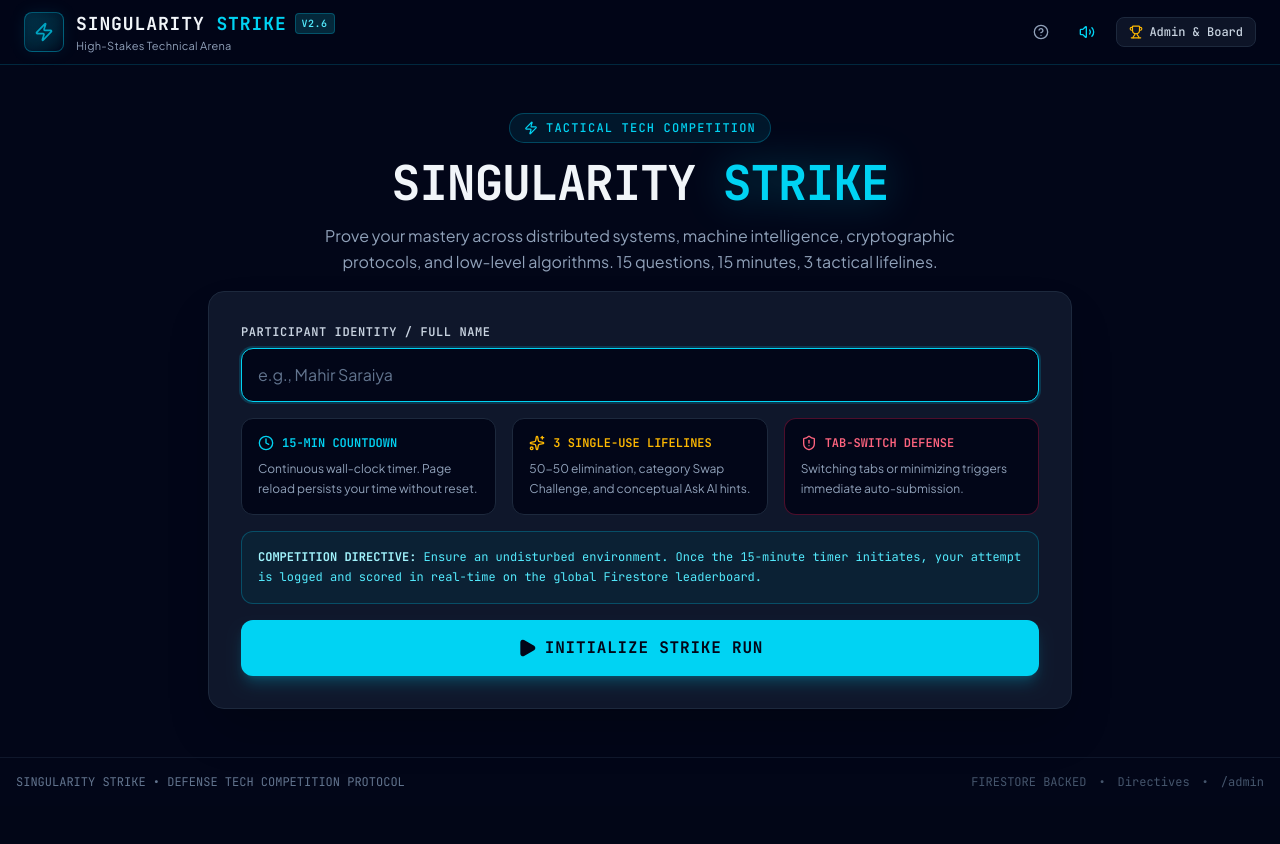
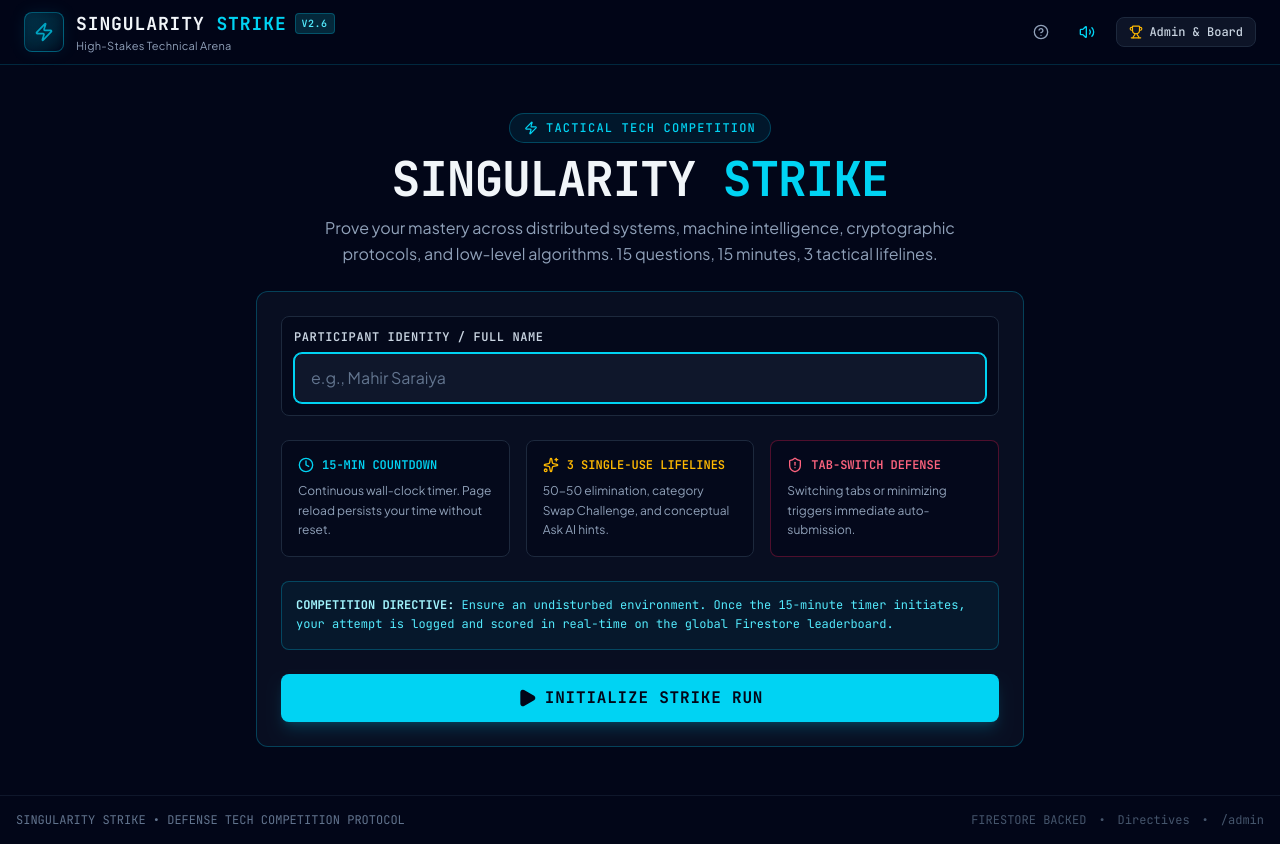
Before and after one commit to Mahir-the-chad/SPECTRUM-Singularity-strike, a React (Vite) app: page / in a window 1280 px wide. Before the commit the page ends 806 px from the top, so only its background shows below. Built offline with nearby package versions, Linux system fonts and the light colour scheme.

Commit message:
style: optimize layout and remove text glow
Adjusted container spacing and removed the text shadow from the hero title to improve layout stability and visual consistency.

```diff
--- a/src/components/ParticipantEntry.tsx
+++ b/src/components/ParticipantEntry.tsx
@@ -35,19 +35,19 @@ export const ParticipantEntry: React.FC<ParticipantEntryProps> = ({
   const secondsRemaining = savedRemainingSeconds % 60;
 
   return (
-    <div className="w-full max-w-4xl mx-auto px-4 py-8 sm:py-12 flex flex-col gap-4">
+    <div className="w-full max-w-4xl mx-auto px-4 py-8 sm:py-12 flex flex-col gap-6 h-auto overflow-visible">
       {/* Hero Header */}
-      <div className="text-center flex flex-col items-center gap-4">
-        <div className="inline-flex items-center gap-2 px-3.5 py-1.5 rounded-full bg-cyan-500/10 border border-cyan-500/30 text-cyan-400 text-xs font-mono font-medium uppercase tracking-widest">
+      <div className="text-center flex flex-col items-center gap-3 h-auto overflow-visible">
+        <div className="inline-flex items-center gap-2 px-3.5 py-1.5 rounded-full bg-cyan-500/10 border border-cyan-500/30 text-cyan-400 text-xs font-mono font-medium uppercase tracking-widest h-auto overflow-visible">
           <Zap className="w-3.5 h-3.5 text-cyan-400" />
           Tactical Tech Competition
         </div>
 
-        <h1 className="text-3xl sm:text-5xl font-extrabold tracking-tight text-slate-100 font-mono">
-          SINGULARITY <span className="text-cyan-400 drop-shadow-[0_0_20px_rgba(6,182,212,0.4)]">STRIKE</span>
+        <h1 className="text-3xl sm:text-5xl font-extrabold tracking-tight text-slate-100 font-mono h-auto overflow-visible">
+          SINGULARITY <span className="text-cyan-400">STRIKE</span>
         </h1>
 
-        <p className="text-sm sm:text-base text-slate-400 max-w-2xl mx-auto leading-relaxed">
+        <p className="text-sm sm:text-base text-slate-400 max-w-2xl mx-auto leading-relaxed h-auto overflow-visible">
           Prove your mastery across distributed systems, machine intelligence, cryptographic protocols,
           and low-level algorithms. 15 questions, 15 minutes, 3 tactical lifelines.
         </p>
@@ -55,11 +55,11 @@ export const ParticipantEntry: React.FC<ParticipantEntryProps> = ({
 
       {/* Active Session Recovery Alert */}
       {hasActiveSession && onResumeQuiz && (
-        <div className="h-auto p-4 sm:p-5 rounded-xl bg-amber-500/10 border border-amber-500/40 text-amber-200 flex flex-col gap-4">
-          <div className="flex flex-col sm:flex-row items-start sm:items-center justify-between gap-4">
-            <div className="flex items-start gap-3">
+        <div className="max-w-3xl w-full mx-auto p-4 sm:p-5 rounded-xl bg-amber-500/10 border border-amber-500/40 text-amber-200 flex flex-col gap-4 h-auto overflow-visible">
+          <div className="flex flex-col sm:flex-row items-start sm:items-center justify-between gap-4 h-auto overflow-visible">
+            <div className="flex items-start gap-3 h-auto overflow-visible">
               <RefreshCw className="w-5 h-5 text-amber-400 shrink-0 mt-0.5 animate-spin" style={{ animationDuration: '8s' }} />
-              <div className="flex flex-col gap-1">
+              <div className="flex flex-col gap-1 h-auto overflow-visible">
                 <h3 className="font-semibold text-sm sm:text-base text-amber-200">
                   Active Session Detected for &quot;{savedName}&quot;
                 </h3>
@@ -71,11 +71,12 @@ export const ParticipantEntry: React.FC<ParticipantEntryProps> = ({
             </div>
             <button
               id="resume-quiz-btn"
+              type="button"
               onClick={() => {
                 sounds.playSelect();
                 onResumeQuiz();
               }}
-              className="w-full sm:w-auto px-5 py-2.5 rounded-lg bg-amber-500 hover:bg-amber-400 text-slate-950 font-mono text-xs font-bold uppercase tracking-wider transition-all flex items-center justify-center gap-2 shadow-lg shadow-amber-500/20 cursor-pointer h-auto"
+              className="w-full sm:w-auto px-5 py-2.5 rounded-lg bg-amber-500 hover:bg-amber-400 text-slate-950 font-mono text-xs font-bold uppercase tracking-wider transition-all flex items-center justify-center gap-2 shadow-lg shadow-amber-500/20 cursor-pointer h-auto overflow-visible"
             >
               <span>Resume Active Strike</span>
               <ArrowRight className="w-4 h-4" />
@@ -84,10 +85,11 @@ export const ParticipantEntry: React.FC<ParticipantEntryProps> = ({
         </div>
       )}
 
-      {/* Main Entry Card */}
-      <div className="h-auto bg-slate-900 border border-slate-800 rounded-2xl p-6 sm:p-8 shadow-2xl flex flex-col gap-4">
-        <form onSubmit={handleSubmit} className="flex flex-col gap-4">
-          <div className="flex flex-col gap-2">
+      {/* Main Card Container */}
+      <div className="max-w-3xl w-full mx-auto p-6 flex flex-col gap-6 rounded-xl border border-cyan-500/30 bg-slate-900/50 h-auto overflow-visible">
+        <form onSubmit={handleSubmit} className="flex flex-col gap-6 h-auto overflow-visible">
+          {/* PARTICIPANT IDENTITY input field in its own block at the top with clear padding */}
+          <div className="flex flex-col gap-2 p-3 rounded-lg bg-slate-950/60 border border-slate-800 h-auto overflow-visible">
             <label
               htmlFor="participant-name-input"
               className="block text-xs font-mono font-semibold text-slate-300 uppercase tracking-wider"
@@ -104,19 +106,20 @@ export const ParticipantEntry: React.FC<ParticipantEntryProps> = ({
               }}
               placeholder="e.g., Mahir Saraiya"
               autoFocus
-              className="w-full px-4 py-3.5 rounded-xl bg-slate-950 border border-slate-700 text-slate-100 placeholder-slate-500 focus:outline-none focus:border-cyan-400 focus:ring-2 focus:ring-cyan-500/20 font-sans text-base transition-all h-auto"
+              className="w-full px-4 py-3 rounded-lg bg-slate-900 border border-slate-700 text-slate-100 placeholder-slate-500 focus:outline-none focus:border-cyan-400 focus:ring-1 focus:ring-cyan-400 font-sans text-base transition-all h-auto overflow-visible"
             />
             {error && (
-              <p className="text-xs text-rose-400 flex items-center gap-1.5 font-mono">
+              <p className="text-xs text-rose-400 flex items-center gap-1.5 font-mono mt-1">
                 <AlertTriangle className="w-3.5 h-3.5 shrink-0" />
                 {error}
               </p>
             )}
           </div>
 
-          {/* Tactical Briefing Cards */}
-          <div className="grid grid-cols-1 sm:grid-cols-3 gap-4">
-            <div className="h-auto p-4 rounded-xl bg-slate-950 border border-slate-800 flex flex-col gap-2">
+          {/* 3 feature cards inside a responsive grid row below the input field */}
+          <div className="grid grid-cols-1 md:grid-cols-3 gap-4 h-auto overflow-visible">
+            {/* Feature 1: 15-Min Countdown */}
+            <div className="p-4 rounded-lg bg-slate-950/60 border border-slate-800 flex flex-col gap-2 h-auto overflow-visible">
               <div className="flex items-center gap-2 text-cyan-400 text-xs font-mono font-semibold">
                 <Clock className="w-4 h-4 shrink-0" />
                 <span>15-MIN COUNTDOWN</span>
@@ -126,7 +129,8 @@ export const ParticipantEntry: React.FC<ParticipantEntryProps> = ({
               </p>
             </div>
 
-            <div className="h-auto p-4 rounded-xl bg-slate-950 border border-slate-800 flex flex-col gap-2">
+            {/* Feature 2: 3 Single-Use Lifelines */}
+            <div className="p-4 rounded-lg bg-slate-950/60 border border-slate-800 flex flex-col gap-2 h-auto overflow-visible">
               <div className="flex items-center gap-2 text-amber-400 text-xs font-mono font-semibold">
                 <Sparkles className="w-4 h-4 shrink-0" />
                 <span>3 SINGLE-USE LIFELINES</span>
@@ -136,7 +140,8 @@ export const ParticipantEntry: React.FC<ParticipantEntryProps> = ({
               </p>
             </div>
 
-            <div className="h-auto p-4 rounded-xl bg-slate-950 border border-rose-500/30 flex flex-col gap-2">
+            {/* Feature 3: Tab-Switch Defense */}
+            <div className="p-4 rounded-lg bg-slate-950/60 border border-rose-500/30 flex flex-col gap-2 h-auto overflow-visible">
               <div className="flex items-center gap-2 text-rose-400 text-xs font-mono font-semibold">
                 <ShieldAlert className="w-4 h-4 shrink-0" />
                 <span>TAB-SWITCH DEFENSE</span>
@@ -147,16 +152,16 @@ export const ParticipantEntry: React.FC<ParticipantEntryProps> = ({
             </div>
           </div>
 
-          {/* Security Notice Card */}
-          <div className="h-auto p-4 rounded-xl bg-cyan-950/40 border border-cyan-500/30 text-xs text-cyan-300 leading-relaxed font-mono">
+          {/* COMPETITION DIRECTIVE notice banner below the grid */}
+          <div className="p-3.5 rounded-lg border border-cyan-500/30 bg-cyan-950/30 text-xs text-cyan-300 leading-relaxed font-mono h-auto overflow-visible">
             <strong className="text-cyan-200">COMPETITION DIRECTIVE:</strong> Ensure an undisturbed environment. Once the 15-minute timer initiates, your attempt is logged and scored in real-time on the global Firestore leaderboard.
           </div>
 
-          {/* Launch Button */}
+          {/* INITIALIZE STRIKE RUN button prominently at the bottom with standard padding (py-3) */}
           <button
             id="start-quiz-btn"
             type="submit"
-            className="h-auto w-full py-4 px-6 rounded-xl bg-cyan-400 hover:bg-cyan-300 active:bg-cyan-500 text-slate-950 font-mono font-extrabold text-sm sm:text-base tracking-wider uppercase transition-all flex items-center justify-center gap-2 shadow-lg shadow-cyan-500/25 hover:shadow-cyan-500/40 cursor-pointer"
+            className="w-full py-3 px-6 rounded-lg bg-cyan-400 hover:bg-cyan-300 active:bg-cyan-500 text-slate-950 font-mono font-extrabold text-sm sm:text-base tracking-wider uppercase transition-colors flex items-center justify-center gap-2 shadow-lg shadow-cyan-500/20 hover:shadow-cyan-500/35 cursor-pointer h-auto overflow-visible"
           >
             <Play className="w-5 h-5 fill-slate-950 text-slate-950 shrink-0" />
             <span>INITIALIZE STRIKE RUN</span>
```
